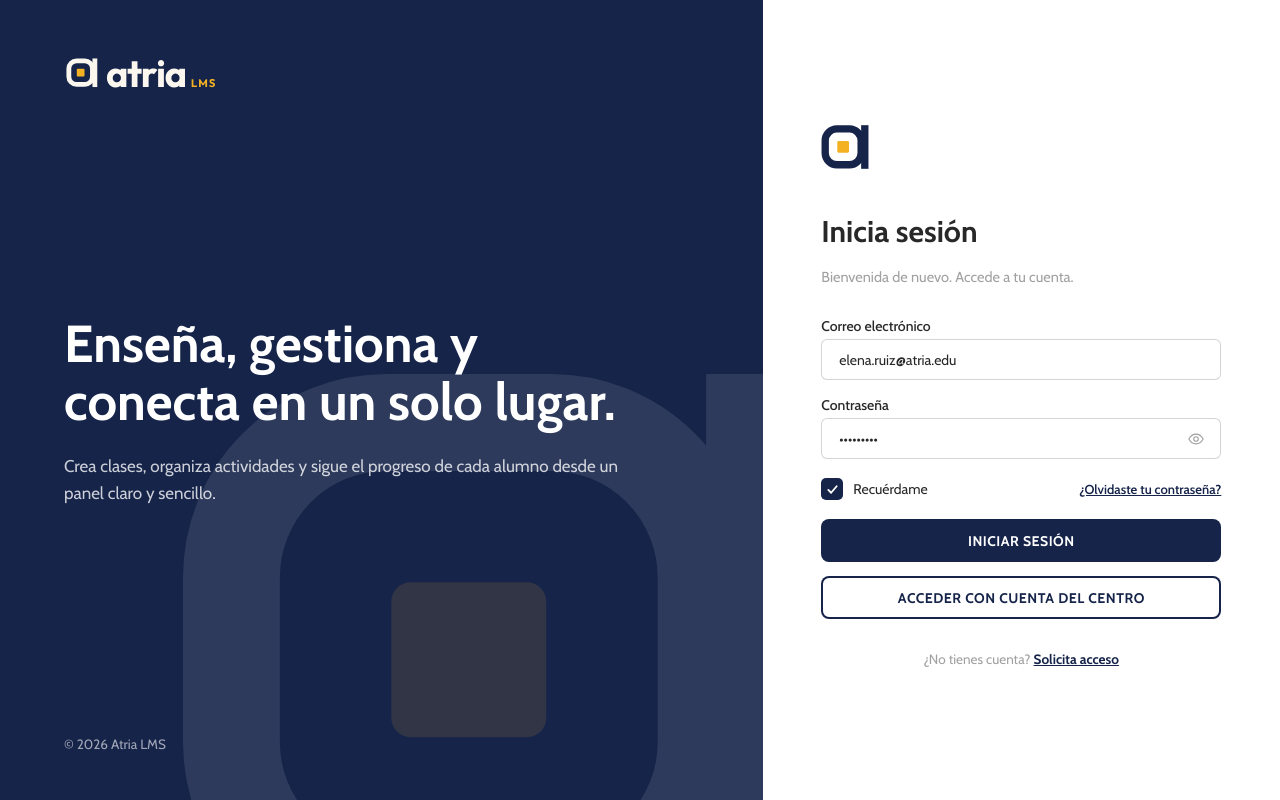
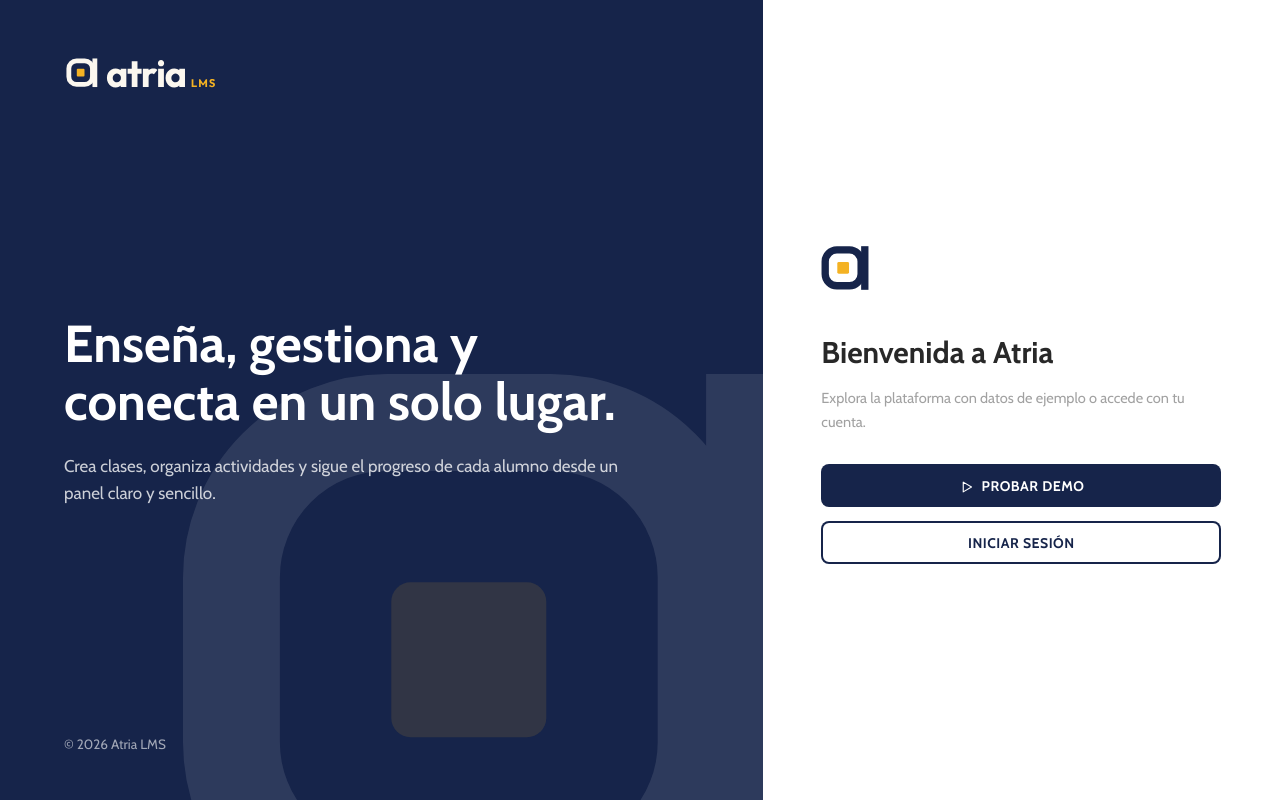
Before and after one commit to sarac88/atria, a Next.js app in the folder apps/web/: page /login in a window 1280 px wide. Built offline with nearby package versions, Linux system fonts and the light colour scheme; no server answers.

Commit message:
El acceso pasa a ofrecer «Probar demo» o «Iniciar sesión»: la demo permite entrar como profesor (Elena Ruiz) o como estudiante (Marc Soler) con las cuentas del seed, e «Iniciar sesión» muestra el formulario de siempre; ambas pantallas tienen un enlace para volver.

```diff
--- a/apps/web/components/screens/LoginScreen.tsx
+++ b/apps/web/components/screens/LoginScreen.tsx
@@ -1,7 +1,15 @@
 "use client";
 
-import { useRef } from "react";
+import { useRef, useState } from "react";
 import { Input, Button, Icon, Checkbox } from "@/components/ui";
+
+// Cuentas del seed (apps/api/prisma/seed.ts) para entrar en modo demo.
+const DEMO_ACCOUNTS = {
+  docente: { email: "elena.ruiz@atria.edu", password: "atria2025" },
+  alumno: { email: "marc.soler@atria.edu", password: "atria2025" },
+};
+
+type Mode = "choose" | "demo" | "login";
 
 export function LoginScreen({
   onLogin,
@@ -13,6 +21,7 @@ export function LoginScreen({
   pending?: boolean;
 }) {
   const formRef = useRef<HTMLFormElement>(null);
+  const [mode, setMode] = useState<Mode>("choose");
   const submit = (e: React.FormEvent<HTMLFormElement>) => {
     e.preventDefault();
     const fd = new FormData(e.currentTarget);
@@ -48,6 +57,34 @@ export function LoginScreen({
         <div style={{ width: "100%", maxWidth: 400 }}>
           {/* eslint-disable-next-line @next/next/no-img-element */}
           <img src="/brand/mark.svg" alt="Atria" style={{ width: 64, height: 64, display: "block", margin: "0 0 28px -8px" }} />
+          {mode === "choose" ? (
+            <>
+              <h2 style={{ fontSize: 30, margin: "0 0 8px" }}>Bienvenida a Atria</h2>
+              <p style={{ color: "var(--text-muted)", fontSize: 14.5, margin: "0 0 30px" }}>Explora la plataforma con datos de ejemplo o accede con tu cuenta.</p>
+              <div style={{ display: "flex", flexDirection: "column", gap: 14 }}>
+                <Button variant="primary" iconLeft={<Icon name="play" size={18} />} style={{ width: "100%" }} onClick={() => setMode("demo")}>Probar demo</Button>
+                <Button variant="outline" style={{ width: "100%" }} onClick={() => setMode("login")}>Iniciar sesión</Button>
+              </div>
+            </>
+          ) : (
+            <button type="button" onClick={() => setMode("choose")} style={{ display: "inline-flex", alignItems: "center", gap: 6, background: "none", border: 0, padding: 0, margin: "0 0 18px", cursor: "pointer", fontSize: 13.5, fontWeight: 600, color: "var(--text-link)", fontFamily: "inherit" }}>
+              <Icon name="arrow-left" size={16} /> Volver
+            </button>
+          )}
+          {mode === "demo" ? (
+            <>
+              <h2 style={{ fontSize: 30, margin: "0 0 8px" }}>Probar demo</h2>
+              <p style={{ color: "var(--text-muted)", fontSize: 14.5, margin: "0 0 30px" }}>Elige con qué perfil quieres explorar Atria.</p>
+              <div style={{ display: "flex", flexDirection: "column", gap: 14 }}>
+                <Button variant="primary" iconLeft={<Icon name="academic-cap" size={18} />} disabled={pending} style={{ width: "100%" }} onClick={() => onLogin(DEMO_ACCOUNTS.docente.email, DEMO_ACCOUNTS.docente.password)}>Entra como profesor</Button>
+                <Button variant="outline" iconLeft={<Icon name="user" size={18} />} disabled={pending} style={{ width: "100%" }} onClick={() => onLogin(DEMO_ACCOUNTS.alumno.email, DEMO_ACCOUNTS.alumno.password)}>Entra como estudiante</Button>
+              </div>
+              {error ? <div style={{ marginTop: 18, fontSize: 13, color: "var(--status-error)", background: "var(--status-error-soft)", borderRadius: "var(--radius-sm)", padding: "9px 12px" }}>{error}</div> : null}
+              {pending ? <p style={{ textAlign: "center", fontSize: 13.5, color: "var(--text-muted)", marginTop: 18 }}>Entrando…</p> : null}
+            </>
+          ) : null}
+          {mode === "login" ? (
+            <>
               <h2 style={{ fontSize: 30, margin: "0 0 8px" }}>Inicia sesión</h2>
               <p style={{ color: "var(--text-muted)", fontSize: 14.5, margin: "0 0 30px" }}>Bienvenida de nuevo. Accede a tu cuenta.</p>
               <form ref={formRef} onSubmit={submit} style={{ display: "flex", flexDirection: "column", gap: 18 }}>
@@ -62,6 +99,8 @@ export function LoginScreen({
               </form>
               <Button variant="outline" style={{ width: "100%", marginTop: 14 }} onClick={() => formRef.current?.requestSubmit()}>Acceder con cuenta del centro</Button>
               <p style={{ textAlign: "center", fontSize: 13.5, color: "var(--text-muted)", marginTop: 28 }}>¿No tienes cuenta? <a href="#" onClick={(e) => e.preventDefault()} style={{ fontWeight: 700, color: "var(--text-link)" }}>Solicita acceso</a></p>
+            </>
+          ) : null}
         </div>
       </div>
     </div>
```
Lines whose indentation alone changed are shown as unchanged.
